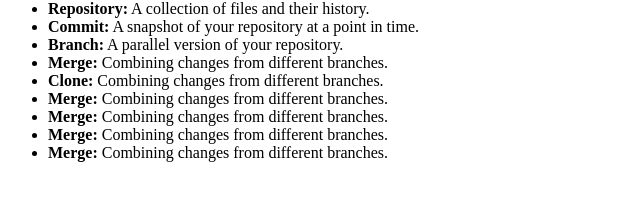
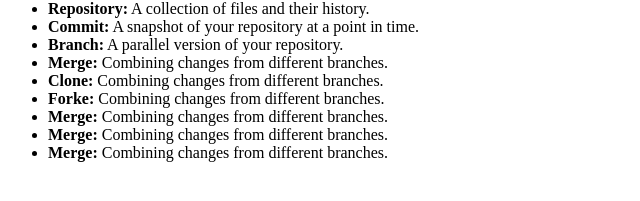
Before and after one commit to rh41201/article-git-GitHub, a plain HTML site: page index.html in a window 1280 px wide. Shown: the part 183-384 px from the top of the page, 0-640 px from the left. Drawn offline with Linux system fonts and the light colour scheme.

Commit message:
Update index.html - Forke

```diff
--- a/index.html
+++ b/index.html
@@ -19,7 +19,7 @@
       <li><strong>Branch:</strong> A parallel version of your repository.</li>
       <li><strong>Merge:</strong> Combining changes from different branches.</li>
       <li><strong>Clone:</strong> Combining changes from different branches.</li>
-      <li><strong>Merge:</strong> Combining changes from different branches.</li>
+      <li><strong>Forke:</strong> Combining changes from different branches.</li>
       <li><strong>Merge:</strong> Combining changes from different branches.</li>
       <li><strong>Merge:</strong> Combining changes from different branches.</li>
       <li><strong>Merge:</strong> Combining changes from different branches.</li>
```
